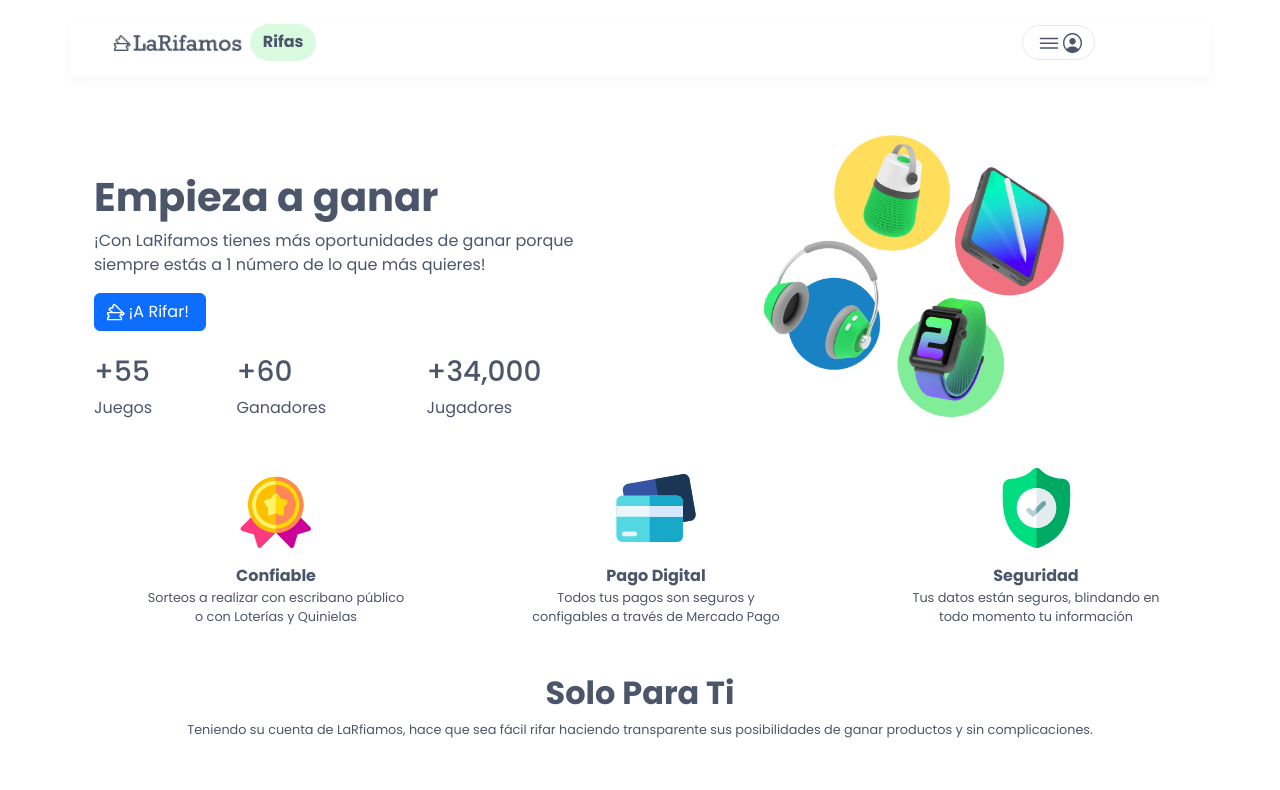
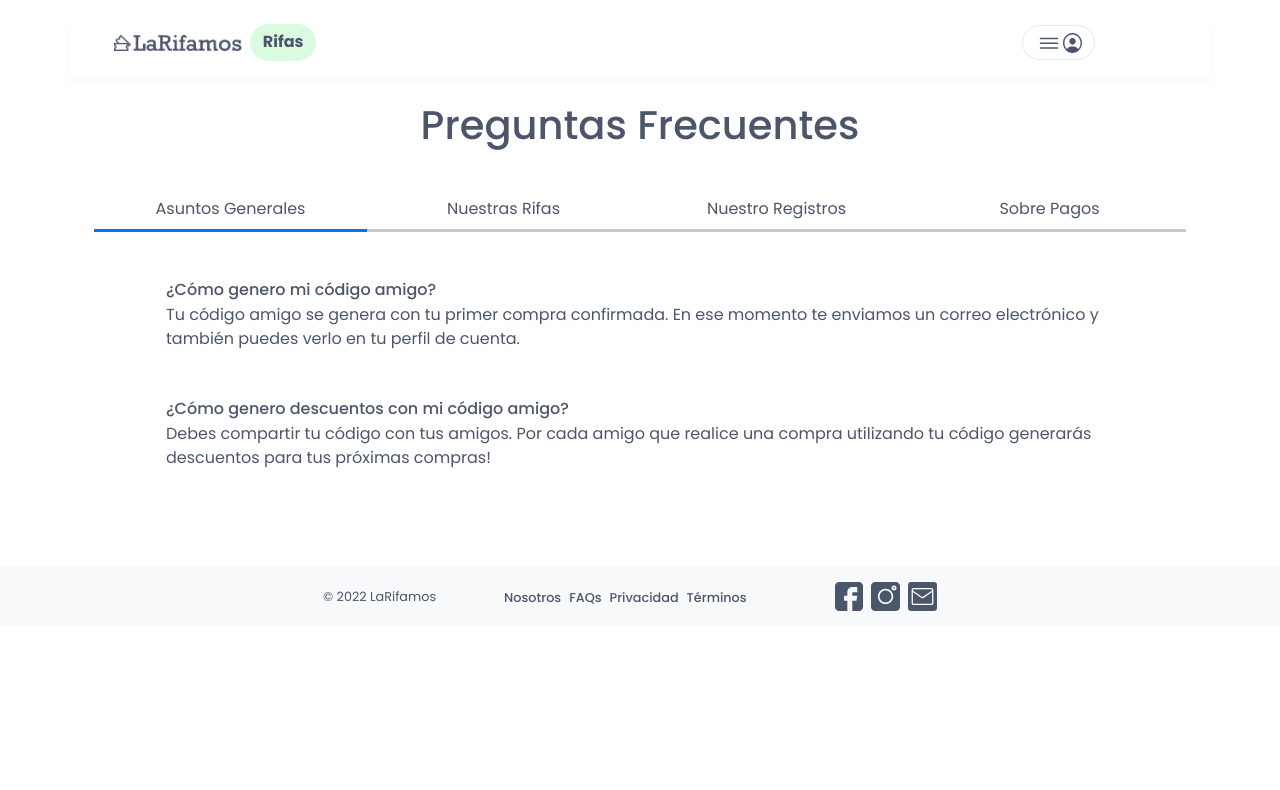
Before and after one commit to Three-Points/LaRifamos-Frontend, a React (Create React App) app: page / in a window 1280 px wide. Shown: the top 790 px of the page. Built offline with nearby package versions, Linux system fonts and the light colour scheme.

Commit message:
feat: #10 Creación de la página FAQs

```diff
--- a/package.json
+++ b/package.json
@@ -13,6 +13,7 @@
     "build-storybook": "build-storybook -s public"
   },
   "dependencies": {
+    "@babel/eslint-parser": "7.19.1",
     "@fortawesome/fontawesome-svg-core": "6.2.0",
     "@fortawesome/free-regular-svg-icons": "6.2.0",
     "@fortawesome/free-solid-svg-icons": "6.2.0",
--- a/src/App.js
+++ b/src/App.js
@@ -2,13 +2,15 @@ import './App.css'
 import Navbar from './components/common/navbar'
 import Footer from './components/common/footer'
 import HomePage from './pages/homePage/homePage'
+import FaqsPage from './pages/faqsPage/faqsPage'
 
 
 function App() {
     return (
         <>
             <Navbar></Navbar>
-            <HomePage></HomePage>
+            {/* <HomePage></HomePage> */}
+            <FaqsPage></FaqsPage>
             <Footer></Footer>
         </>
     )
--- /dev/null
+++ b/src/pages/faqsPage/faqsPage.jsx
@@ -0,0 +1,42 @@
+import TabsComponentFAQS from "./tabsComponentFAQs";
+
+function FaqsPage() {
+
+    const preguntas = [
+        {
+            titulo: "Asuntos Generales",
+            preguntas: [
+                {
+                    pregunta: "¿Cómo genero mi código amigo?",
+                    respuesta: "Tu código amigo se genera con tu primer compra confirmada. En ese momento te enviamos un correo electrónico y también puedes verlo en tu perfil de cuenta."
+                },
+                {
+                    pregunta: "¿Cómo genero descuentos con mi código amigo?",
+                    respuesta: "Debes compartir tu código con tus amigos. Por cada amigo que realice una compra utilizando tu código generarás descuentos para tus próximas compras!"
+                }
+            ]
+        },
+        {
+            titulo: "Nuestras Rifas",
+            preguntas: []
+        },
+        {
+            titulo: "Nuestro Registros",
+            preguntas: []
+        },
+        {
+            titulo: "Sobre Pagos",
+            preguntas: []
+        }
+    ]
+    return (
+        <>
+            <div className="container mt-4">
+                <h1 className="text-center">Preguntas Frecuentes</h1>
+                <TabsComponentFAQS preguntas={preguntas}></TabsComponentFAQS>
+            </div>
+        </>
+    );
+}
+
+export default FaqsPage;
--- a/src/components/tabsComponent.jsx
+++ b/src/pages/faqsPage/tabsComponentFAQs.jsx
@@ -1,14 +1,12 @@
-import React, { useState, useEffect } from 'react'
+import { useState } from "react";
 
-function TabsCpomponent({ titulo, descripcion, opciones }) {
-    const [opcionActiva, setOpcionActiva] = useState(opciones[0])
+function TabsComponentFAQS ({preguntas}) {
+    const [opcionActiva, setOpcionActiva] = useState(preguntas[0])
 
     return (
         <div className="container mt-2 mt-lg-5 mb-5">
-            <h2 className="text-center fw-bold">{titulo}</h2>
-            <p className="fs-80 text-center">{descripcion}</p>
             <div className="col-12 d-flex align-content-center align-items-center mt-5 tab-opciones">
-                {opciones.map((opcion) => {
+                {preguntas.map((opcion) => {
                     return (
                         <div
                             className="col text-center"
@@ -23,7 +21,7 @@ function TabsCpomponent({ titulo, descripcion, opciones }) {
                 id="tab-menu"
                 className="col-12 d-flex justify-content-between tab-menu"
             >
-                {opciones.map((opcion) => {
+                {preguntas.map((opcion) => {
                     return opcion.titulo === opcionActiva.titulo ? (
                         <div
                             className="tab-menu-item bg-primary"
@@ -38,15 +36,14 @@ function TabsCpomponent({ titulo, descripcion, opciones }) {
                 })}
             </div>
             <div className="container px-lg-4 mt-5 d-flex align-items-center align-content-center">
-                <div className="col-6 px-5">
-                    <p className="px-5">{opcionActiva.descripcion}</p>
-                </div>
-                <div className="col-6 d-flex justify-content-center">
-                    <img src={opcionActiva.imagen} className="tab-menu-img" />
+                <div className="col-12 px-5">
+                    {opcionActiva.preguntas.map((pregunta) => {
+                        return <><h6 className="mb-1">{pregunta.pregunta}</h6><p className="mb-5">{pregunta.respuesta}</p></>;
+                    })}
                 </div>
             </div>
         </div>
     )
 }
 
-export default TabsCpomponent
+export default TabsComponentFAQS;
--- a/src/pages/homePage/homePage.jsx
+++ b/src/pages/homePage/homePage.jsx
@@ -1,4 +1,4 @@
-import TabsComponent from '../../components/tabsComponent'
+
 import SliderComponent from '../../components/sliderComponent'
 import { useState } from 'react'
 import { useEffect } from 'react'
--- a/src/pages/homePage/homePageComponents/onlyForYouSection.jsx
+++ b/src/pages/homePage/homePageComponents/onlyForYouSection.jsx
@@ -1,6 +1,6 @@
 import { useEffect, useState } from "react";
 import SliderComponent from "../../../components/sliderComponent";
-import TabsComponent from "../../../components/tabsComponent";
+import TabsComponent from "./tabsComponentHomePage";
 
 function OnlyForYouSection ({titulo, descripcion, opciones}) {
 
--- /dev/null
+++ b/src/pages/homePage/homePageComponents/tabsComponentHomePage.jsx
@@ -0,0 +1,52 @@
+import React, { useState} from 'react'
+
+function TabsCpomponent({ titulo, descripcion, opciones }) {
+    const [opcionActiva, setOpcionActiva] = useState(opciones[0])
+
+    return (
+        <div className="container mt-2 mt-lg-5 mb-5">
+            <h2 className="text-center fw-bold">{titulo}</h2>
+            <p className="fs-80 text-center">{descripcion}</p>
+            <div className="col-12 d-flex align-content-center align-items-center mt-5 tab-opciones">
+                {opciones.map((opcion) => {
+                    return (
+                        <div
+                            className="col text-center"
+                            onClick={() => setOpcionActiva(opcion)}
+                        >
+                            <p className="mb-2">{opcion.titulo}</p>
+                        </div>
+                    )
+                })}
+            </div>
+            <div
+                id="tab-menu"
+                className="col-12 d-flex justify-content-between tab-menu"
+            >
+                {opciones.map((opcion) => {
+                    return opcion.titulo === opcionActiva.titulo ? (
+                        <div
+                            className="tab-menu-item bg-primary"
+                            onClick={() => setOpcionActiva(opcion)}
+                        ></div>
+                    ) : (
+                        <div
+                            className="tab-menu-item"
+                            onClick={() => setOpcionActiva(opcion)}
+                        ></div>
+                    )
+                })}
+            </div>
+            <div className="container px-lg-4 mt-5 d-flex align-items-center align-content-center">
+                <div className="col-6 px-5">
+                    <p className="px-5">{opcionActiva.descripcion}</p>
+                </div>
+                <div className="col-6 d-flex justify-content-center">
+                    <img src={opcionActiva.imagen} className="tab-menu-img" />
+                </div>
+            </div>
+        </div>
+    )
+}
+
+export default TabsCpomponent
```
Also changed, not shown: src/components/tabMenuInicio.jsx (deleted, +0 -53 lines).
